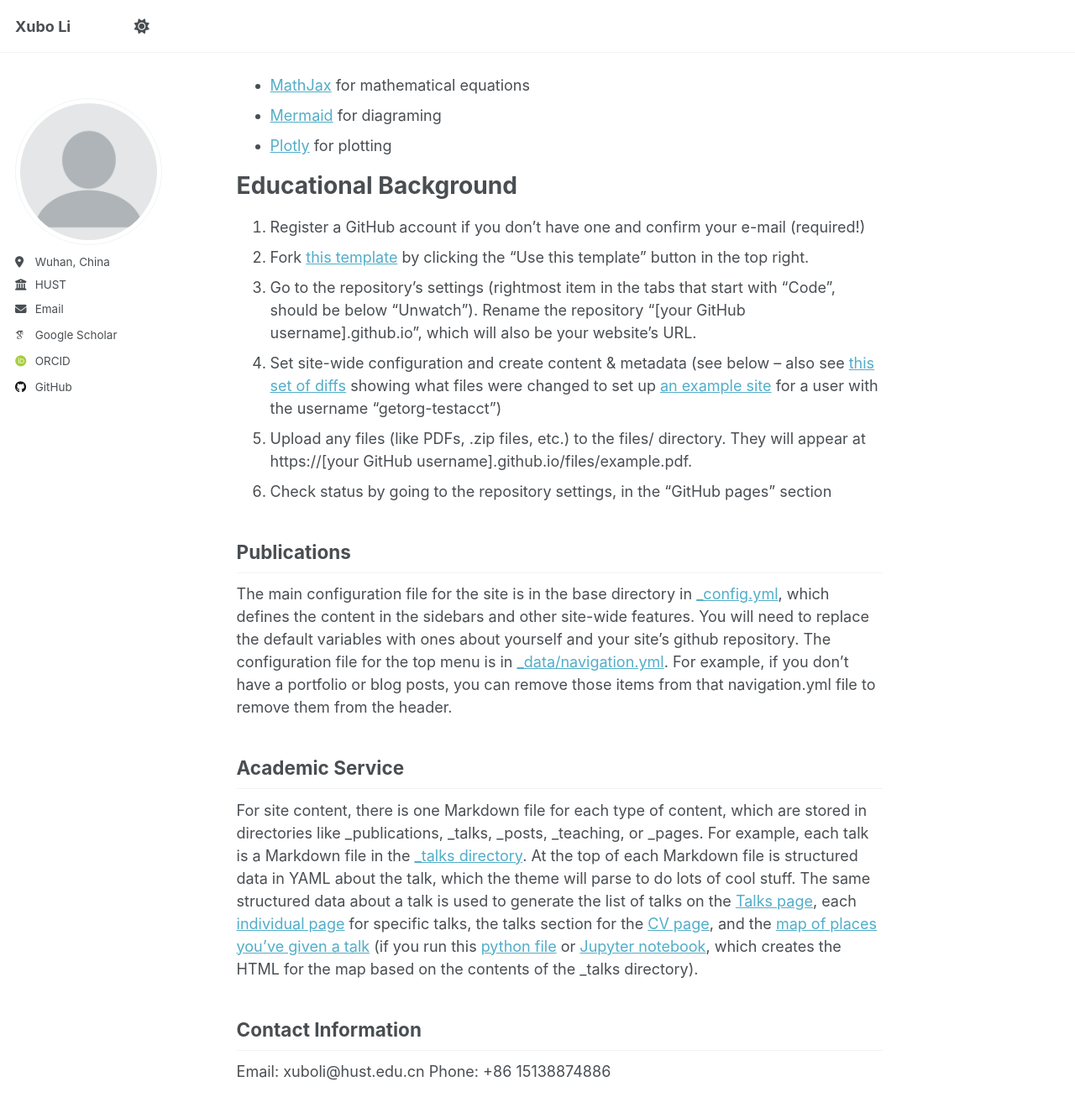
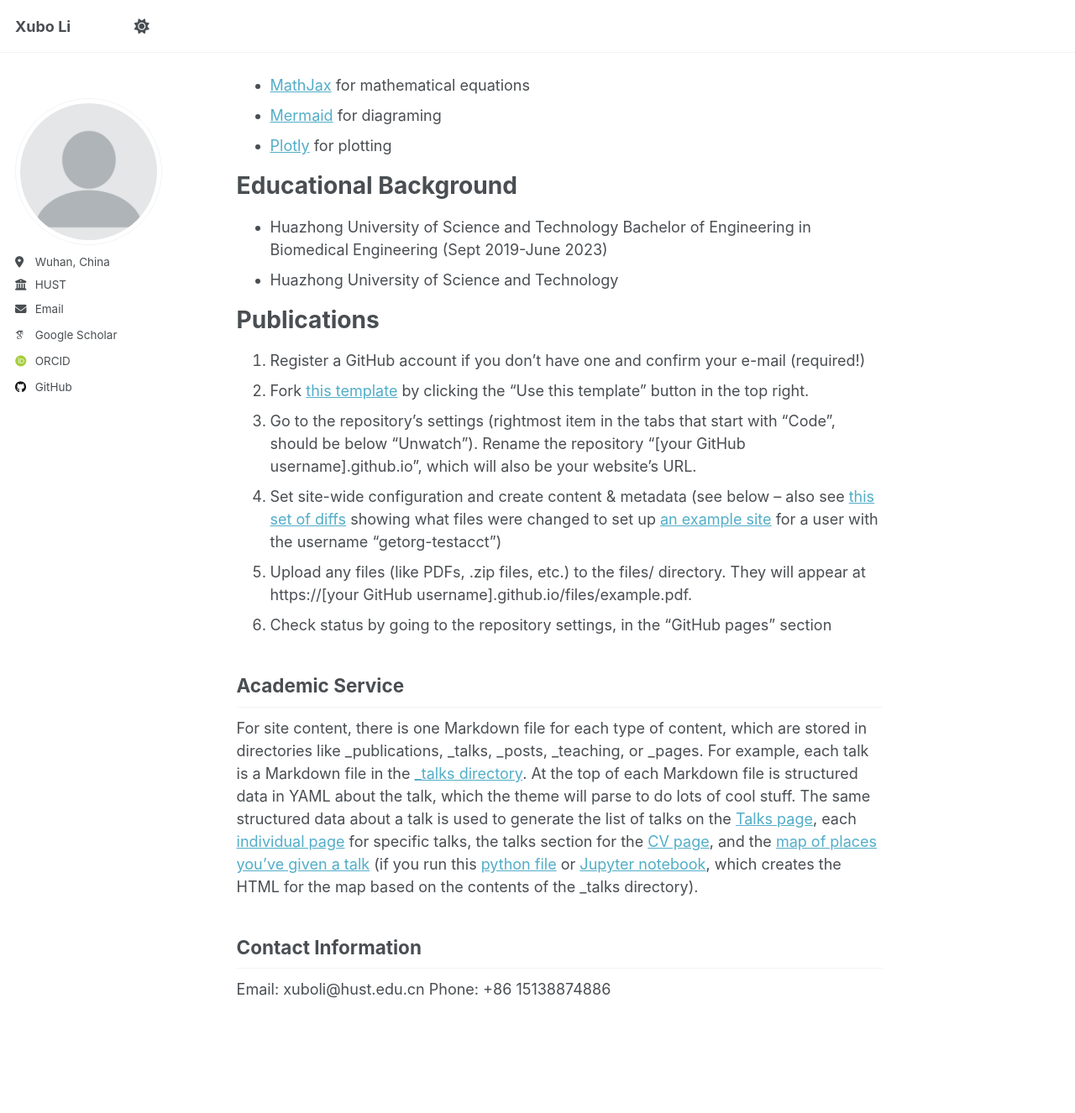
Before and after one commit to XuboLee/xubolee.github.io, a Jekyll site: the page built from _pages/about.md, in a window 1280 px wide and 1400 px high, scrolled down 542 px. Shown: the top 1326 px of the window at 84% size. Built offline with Jekyll 4.4.1, drawn with Linux system fonts in a browser that asks for light colours; some web fonts are replaced; a script that is not in the unit is left out.

Commit message:
Update about.md

```diff
--- a/_pages/about.md
+++ b/_pages/about.md
@@ -24,6 +24,13 @@ For those users that need more advanced functionality, the template also support
 
 Educational Background
 ======
+- Huazhong University of Science and Technology
+  Bachelor of Engineering in Biomedical Engineering (Sept 2019-June 2023)
+- Huazhong University of Science and Technology
+
+
+Publications
+======
 1. Register a GitHub account if you don't have one and confirm your e-mail (required!)
 1. Fork [this template](https://github.com/academicpages/academicpages.github.io) by clicking the "Use this template" button in the top right.
 1. Go to the repository's settings (rightmost item in the tabs that start with "Code", should be below "Unwatch"). Rename the repository "[your GitHub username].github.io", which will also be your website's URL.
@@ -31,9 +38,9 @@ Educational Background
 1. Upload any files (like PDFs, .zip files, etc.) to the files/ directory. They will appear at https://[your GitHub username].github.io/files/example.pdf.
 1. Check status by going to the repository settings, in the "GitHub pages" section
 
-Publications
-------
-The main configuration file for the site is in the base directory in [_config.yml](https://github.com/academicpages/academicpages.github.io/blob/master/_config.yml), which defines the content in the sidebars and other site-wide features. You will need to replace the default variables with ones about yourself and your site's github repository. The configuration file for the top menu is in [_data/navigation.yml](https://github.com/academicpages/academicpages.github.io/blob/master/_data/navigation.yml). For example, if you don't have a portfolio or blog posts, you can remove those items from that navigation.yml file to remove them from the header.
+
+
+
 
 Academic Service
 ------
```
